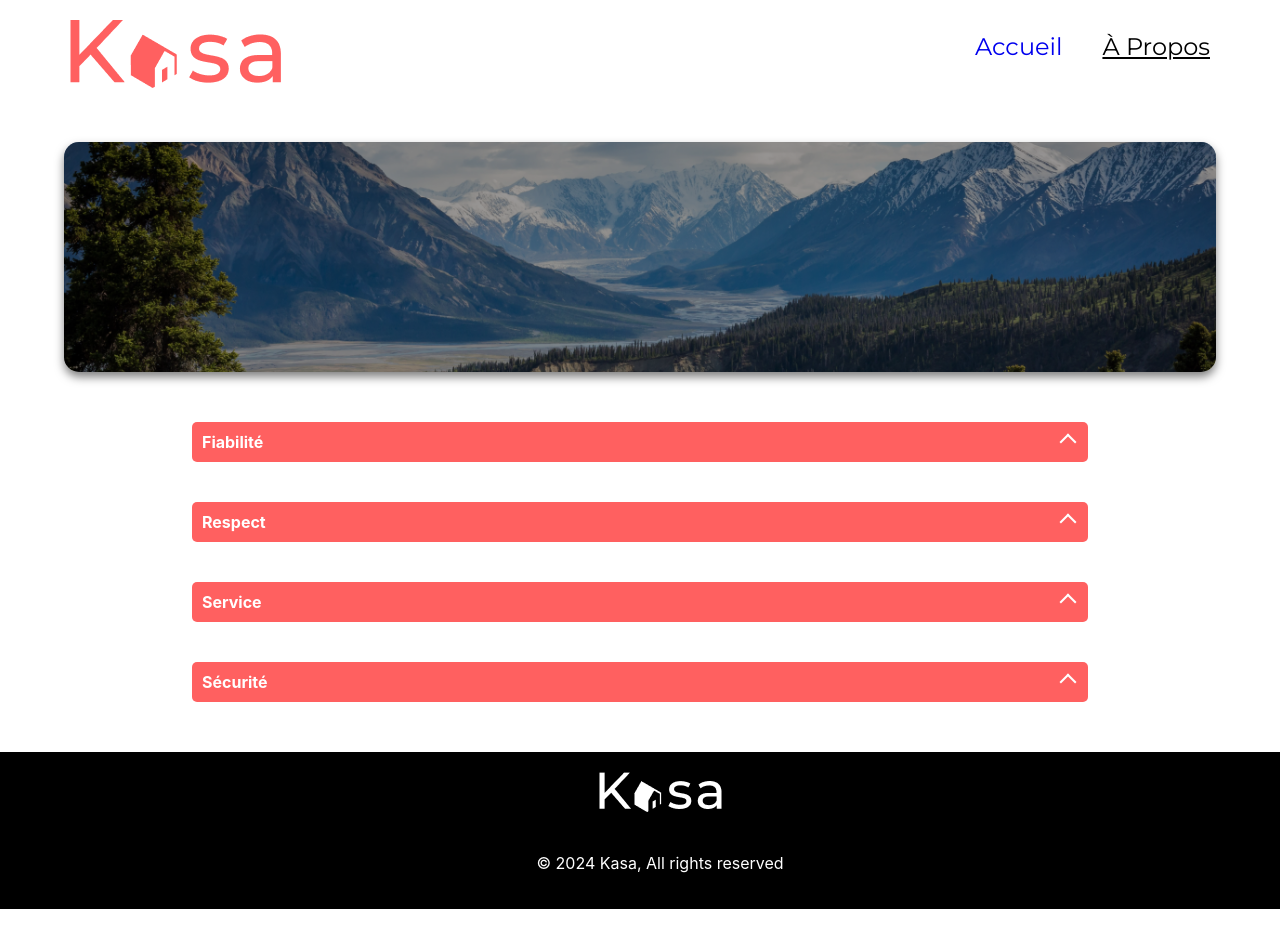
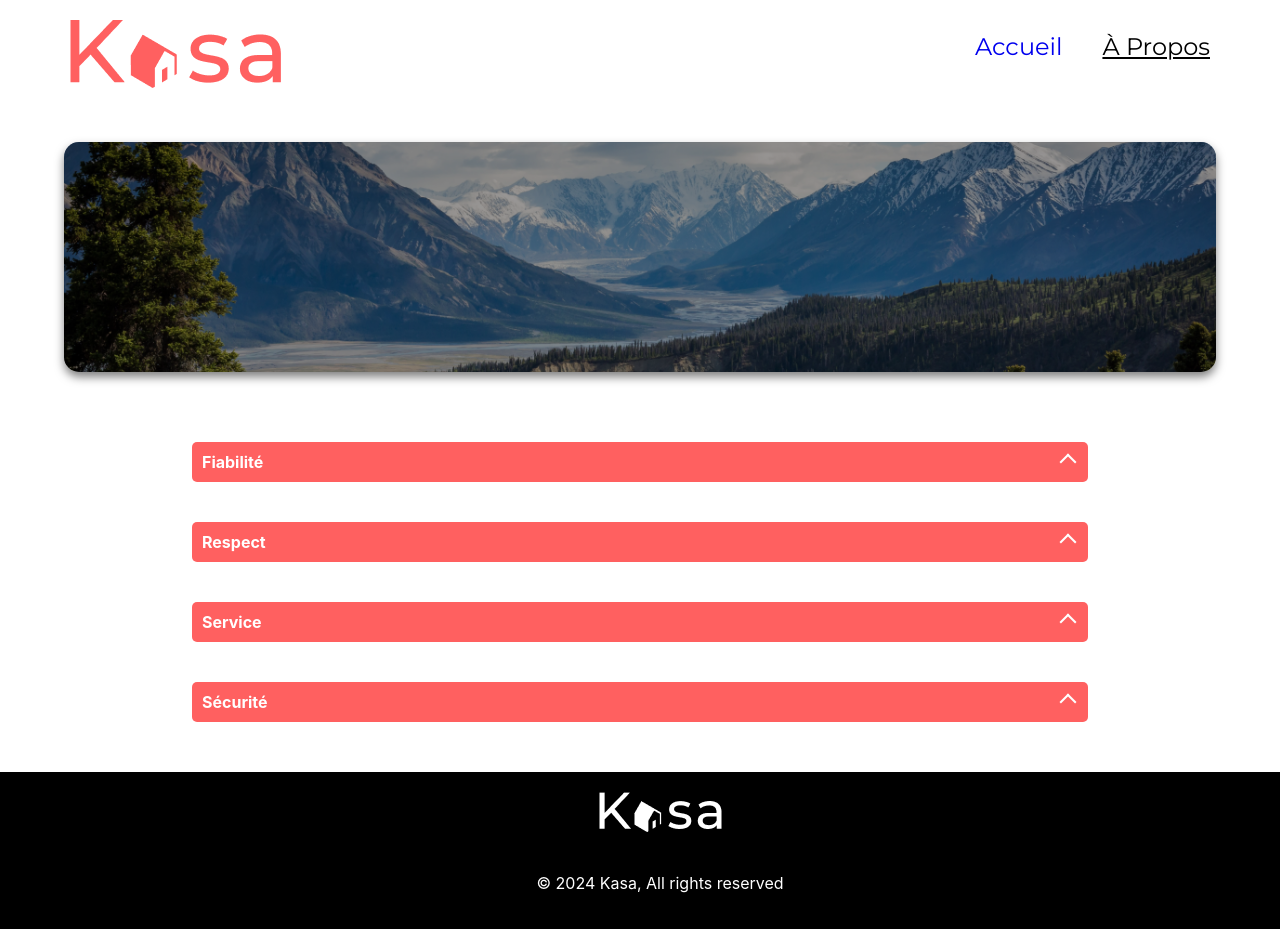
Before and after one commit to voidhidan13/Projet-5-Kasa, a React (Create React App) app: page /apropos in a window 1280 px wide. Shown: the top 929 px of the page. Built offline with nearby package versions, Linux system fonts and the light colour scheme.

Commit message:
correction margin + sticky footer

```diff
--- a/src/styles/apropos.scss
+++ b/src/styles/apropos.scss
@@ -40,5 +40,6 @@
      flex-direction: column;
      gap: 20px;
      margin-bottom: 30px;
+     margin-top: 70px;;
     }
   }
```
